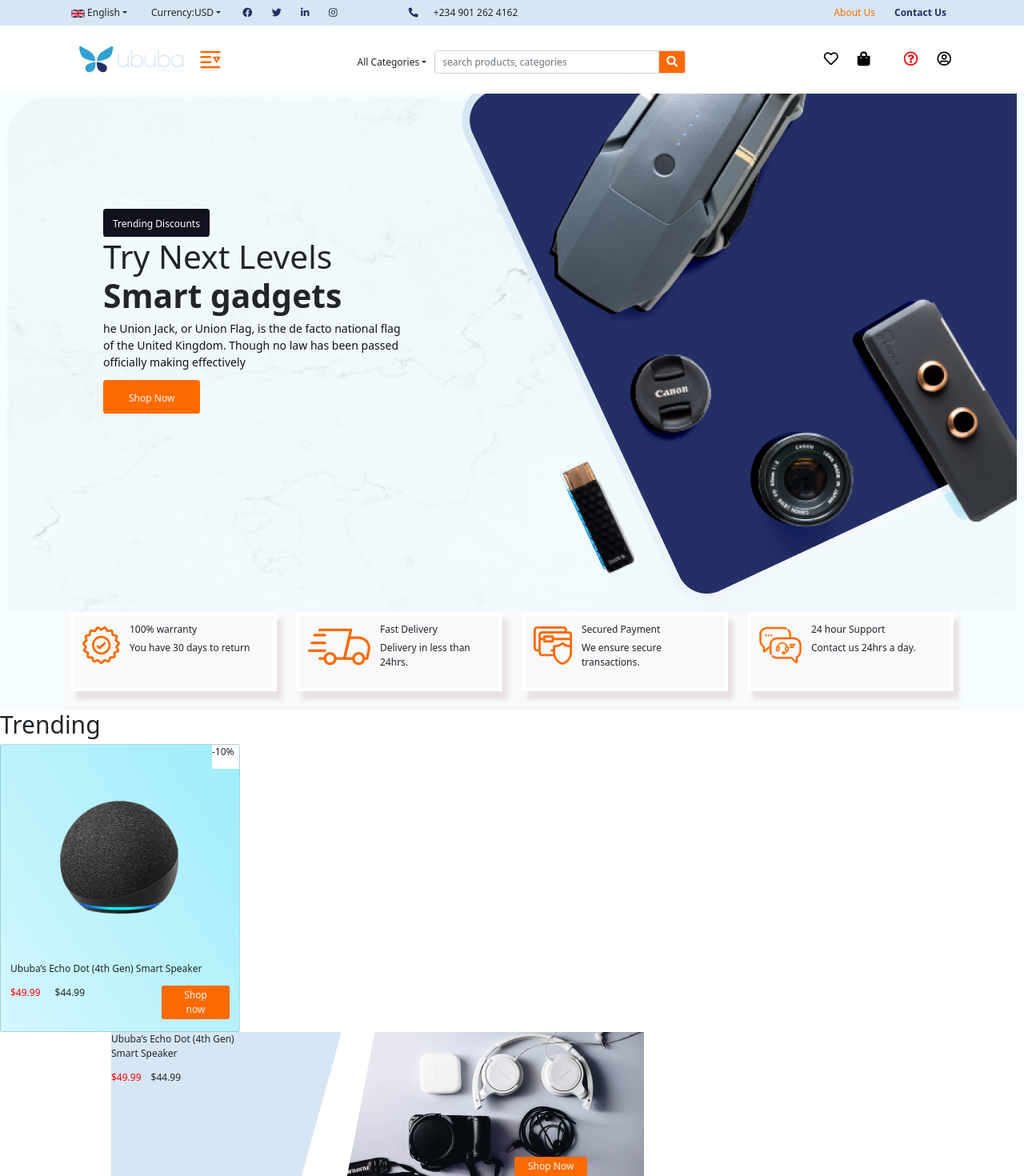
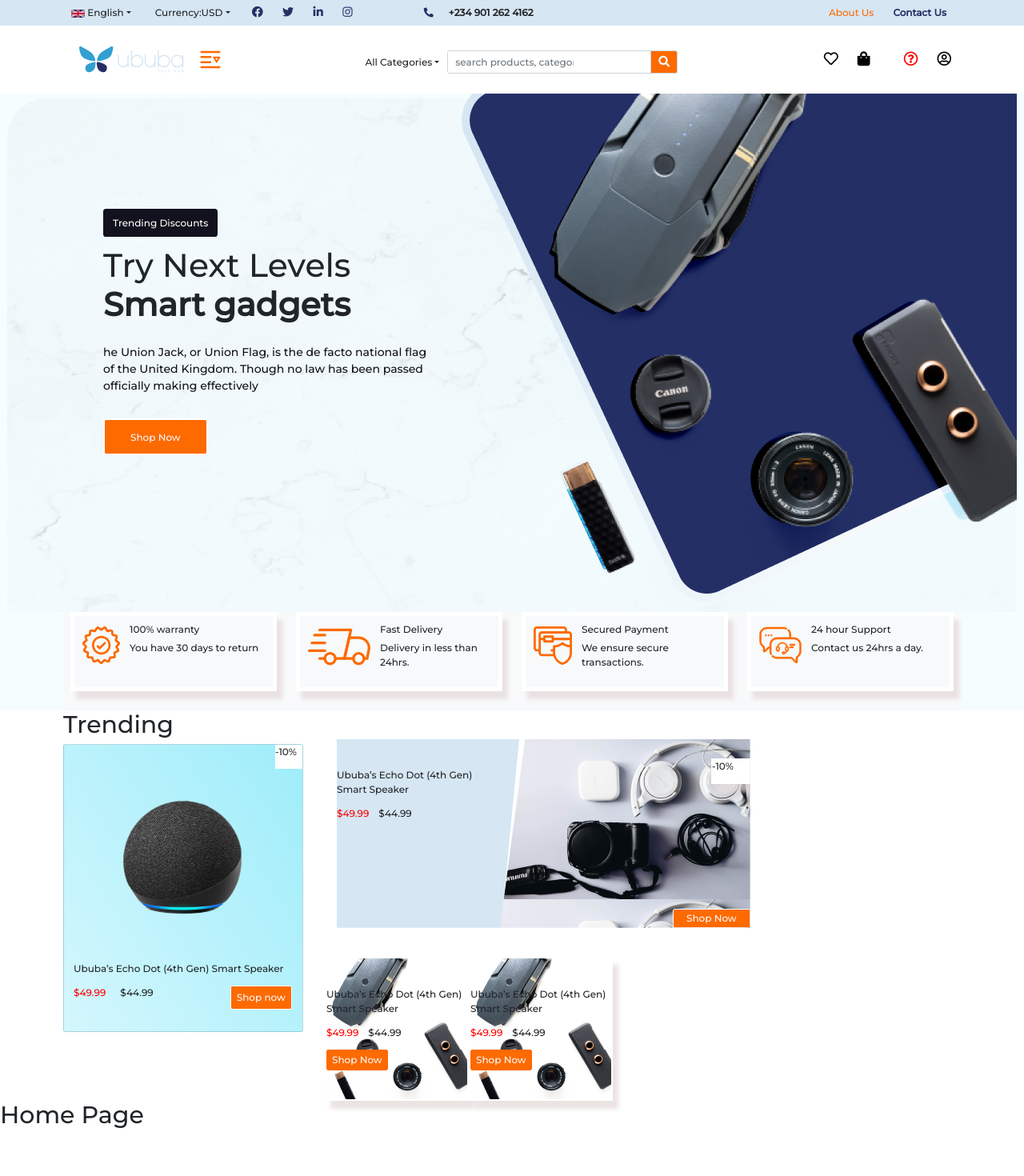
Before and after one commit to skaidev/test-ecommerce, a React (Create React App) app: page / in a window 1280 px wide. Shown: the top 1470 px of the page at 80% size. After the commit the page ends 1418 px from the top, so only its background shows below. Built offline with nearby package versions, Linux system fonts and the light colour scheme.

Commit message:
made changes to the nav

```diff
--- a/src/components/HeaderComp.jsx
+++ b/src/components/HeaderComp.jsx
@@ -26,7 +26,7 @@
                 </li>
                 <li>
                   <a class="dropdown-item" href="/">
-                    Euro
+                    french
                   </a>
                 </li>
               </ul>
@@ -56,21 +56,21 @@
             </div>
             <div className="icons d-flex">
               <a href="/">
-                <i class="fab fa-facebook text-info"></i>
+                <i class="fab fa-facebook text-info fs-14"></i>
               </a>
               <a href="/">
-                <i className="fab fa-twitter text-info"></i>
+                <i className="fab fa-twitter text-info fs-14"></i>
               </a>
               <a href="/">
-                <i className="fab fa-linkedin-in text-info"></i>
+                <i className="fab fa-linkedin-in text-info fs-14"></i>
               </a>
               <a href="/">
-                <i className="fab fa-instagram text-info"></i>
+                <i className="fab fa-instagram text-info fs-14"></i>
               </a>
             </div>
             <li className="p-0 m-0 d-md-flex d-none align-items-center phone ">
               <i className="fas fa-phone-alt me-3 text-info"></i>
-              <p className="gold fw-regular ">+234 901 262 4162</p>
+              <p className="gold fw-regular2">+234 901 262 4162</p>
             </li>
           </div>
           <div className="p-0 d-flex m-0">
@@ -124,23 +124,6 @@
             </div>
           </div>
 
-          {/* <div className="inputGroup">
-            <div className="inputGroup1"></div>
-
-            <label For="input">
-              {" "}
-              <span className="">
-                All Categories <i className="fas fa-chevron-down text-secondary"></i>
-              </span>
-            </label>
-            <input type="text" className="inputGroup" placeholder="search products, categories" />
-            <div className="input">
-              <span className=" text=light">
-                <i className="fas fa-search text-light"></i>
-              </span>
-            </div>
-          </div> */}
-
           <div className="nav-content ">
             <ul className="nav-item d-flex">
               <li>
@@ -168,22 +151,6 @@
           </div>
         </nav>
       </div>
-
-      {/* <div className="input-group-text ">
-                <span className="">
-                  All Categories <i className="fas fa-chevron-down text-secondary"></i>
-                </span>
-              </div> */}
-      {/* <nav>
-        <ul>
-          <li>
-            <Link to="/">home</Link>
-          </li>
-          <li>
-            <Link to="/about">about</Link>
-          </li>
-        </ul>
-      </nav> */}
     </Header>
   );
 };
--- a/src/components/HeroComp.jsx
+++ b/src/components/HeroComp.jsx
@@ -9,7 +9,7 @@
         <div className="hero">
           <div className="top">
             <div>
-              <button className="btn-dark btn-lg">
+              <button className="btn-dark btn-lg mb-3">
                 <a href="/">Trending Discounts </a>
               </button>
             </div>
@@ -19,12 +19,12 @@
               <span className="fw-bold fs-41">Smart gadgets</span>
             </h2>
 
-            <p className="fs-14 text-dark">
+            <p className="fs-14 text-dark pt-4">
               he Union Jack, or Union Flag, is the de facto national flag <br />
               of the United Kingdom. Though no law has been passed <br />
               officially making effectively
             </p>
-            <button className="btn-secondary btn-lg text-light one">
+            <button className="btn-secondary btn-lg text-light one mt-4">
               <a href="/"> Shop Now </a>
             </button>
           </div>
@@ -58,6 +58,7 @@
     }
     .one {
       padding: 10px 32px;
+      border: 2px solid white;
     }
   }
 `;
--- a/src/components/TrendingComp.jsx
+++ b/src/components/TrendingComp.jsx
@@ -5,12 +5,14 @@
   return (
     <Wrapper>
       <section>
+        <div className="container">
+          <div className="d-flex">
+            <div className=" ">
               <h1>Trending</h1>
               <div className="card">
                 <div className="mega">
                   <p>-10%</p>
                 </div>
-
                 <img src="images/echoo2.png" className=" img-fluid mx-auto mt-5" alt="" />
                 <div className="card-body  mt-5">
                   <div>
@@ -27,9 +29,13 @@
                   </div>
                 </div>
               </div>
-        <div className="container d-flex">
+            </div>
+            <div className="container">
+              <div className="container mt-5">
+                <div className="first ">
                   <div className="second">
-            <p>
+                    <div className="text">
+                      <p className="mt-5">
                         Ububa’s Echo Dot (4th Gen) <br /> Smart Speaker
                       </p>
                       <div className=" d-flex">
@@ -37,11 +43,53 @@
                         <p>$44.99 </p>
                       </div>
                     </div>
+                  </div>
                   <div className="third">
+                    <div className="mega23">
+                      <p>-10%</p>
+                    </div>
                     <button className=" btn btn-sm bg-secondary text-light btn2">
                       {" "}
                       <a href="/"> Shop Now</a>
                     </button>
+                  </div>
+                </div>
+              </div>
+              <div className=" container">
+                <div className="container d-flex flex-grow-1 mt-5">
+                  <div className="fourth ">
+                    <div className="">
+                      <p className="mt-5">
+                        Ububa’s Echo Dot (4th Gen) <br /> Smart Speaker
+                      </p>
+                      <div className=" d-flex">
+                        <p className="text-danger me-3">$49.99</p>
+                        <p>$44.99 </p>
+                      </div>
+                      <button className=" btn btn-sm bg-secondary text-light btn2">
+                        {" "}
+                        <a href="/"> Shop Now</a>
+                      </button>
+                    </div>
+                  </div>
+                  <div className="fifth">
+                    <div className="">
+                      <p className="mt-5">
+                        Ububa’s Echo Dot (4th Gen) <br /> Smart Speaker
+                      </p>
+                      <div className=" d-flex">
+                        <p className="text-danger me-3">$49.99</p>
+                        <p>$44.99 </p>
+                      </div>
+                      <button className=" btn btn-sm bg-secondary text-light btn2">
+                        {" "}
+                        <a href="/"> Shop Now</a>
+                      </button>
+                    </div>
+                  </div>
+                </div>
+              </div>
+            </div>
           </div>
         </div>
       </section>
@@ -64,29 +112,66 @@
       margin-left: 8rem;
     }
     .btn1s {
-      padding: 2px 16px;
+      padding: 2px 7px;
+      border: 1px solid white;
     }
+  }
+  .first {
+    display: flex;
   }
   .second {
     background-color: #d6e6f3;
-    height: 19rem;
-    width: 24rem;
-    clip-path: polygon(0 0, 100% 0%, 78% 100%, 0% 100%);
-    margin-left: 5rem;
+    clip-path: polygon(0 0, 100% 0, 90% 100%, 0% 100%);
+    width: 19rem;
+    position: relative;
+    left: 2rem;
   }
   .third {
     background-image: url("images/angle66.png");
-    width: 31.5rem;
-    height: 18rem;
-    /* clip-path: polygon(18% 0, 100% 0%, 100% 100%, 0 100%); */
-    /* clip-path: polygon(14% 0, 100% 0, 100% 100%, 0% 100%); */
-    clip-path: polygon(11% 0, 100% 0, 100% 100%, 0 100%);
+    clip-path: polygon(10% 0, 100% 0%, 100% 100%, 0% 100%);
+
     .btn2 {
       margin-left: 18rem;
       margin-top: 13rem;
     }
     .btn {
       padding: 2px 16px;
+      border: 1px solid white;
+    }
+    .mega23 {
+      background-color: white;
+      margin-left: 22rem;
+      margin-top: 2rem;
+      border: 1px solid white;
+      box-shadow: 7px 10px 5px 0px rgba(230, 218, 218, 0.75);
+    }
+  }
+  .fourth {
+    background-image: url("images/angle.png");
+    width: 15rem;
+    height: 15rem;
+    border: 2px solid white;
+    box-shadow: 7px 10px 5px 0px rgba(230, 218, 218, 0.75);
+  }
+  .fifth {
+    background-image: url("images/angle.png");
+    width: 15rem;
+    height: 15rem;
+    border: 2px solid white;
+    box-shadow: 7px 10px 5px 0px rgba(230, 218, 218, 0.75);
+  }
+  @media screen and (max-width: 778px) {
+    .first {
+      margin-right: 7rem;
+    }
+
+    .second {
+      width: 25rem;
+      /* position: relative;
+      right: 4rem; */
+    }
+    .third {
+      width: 19rem;
     }
   }
 `;
--- a/src/styles/index.scss
+++ b/src/styles/index.scss
@@ -6,7 +6,7 @@
 *,
 html {
   font-size: 12px;
-  font-family: "montserrat" sans-serif;
+  font-family: Montserrat, sans-serif;
   font-style: normal;
   @media screen and (min-width: 768px) {
     font-size: 12px;
--- a/src/styles/utility/_helpers.scss
+++ b/src/styles/utility/_helpers.scss
@@ -18,6 +18,9 @@
 }
 .fw-bold {
   font-weight: 700;
+}
+.fw-regular2 {
+  font-weight: 600;
 }
 .fw-regular {
   font-weight: 500;
```
Also changed, not shown: public/images/angle.png (added). Lines whose indentation alone changed are shown as unchanged.
